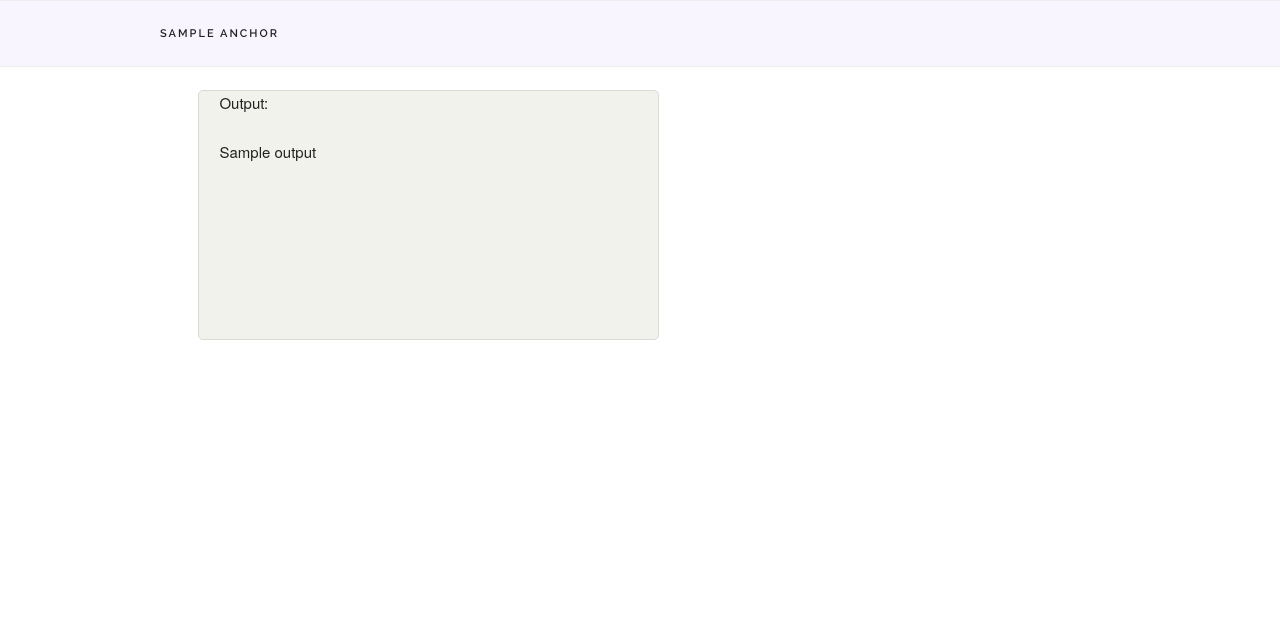
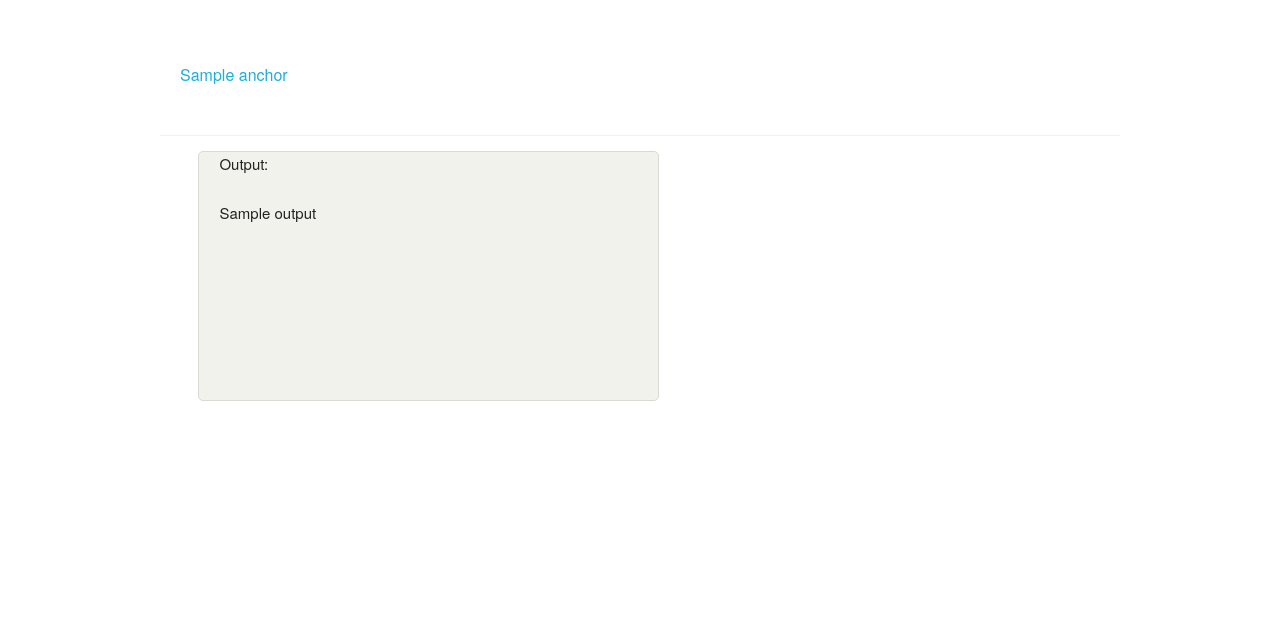
Before and after one commit to mdeta/2014cp, a Python web app: template templates/form.html in a window 1280 px wide. Shown: the top 641 px of the page. Run offline with Jinja, Linux system fonts and the light colour scheme; the template is opened without the code that fills it: most values are stand-ins (such as "Sample title", 1, 10 or a date in 2020); some web fonts are replaced.

Commit message:
add nav bar, to fit responsive

```diff
--- a/static/css/custom.css
+++ b/static/css/custom.css
@@ -1,3 +1,158 @@
+/*
+ * Navigataur: A pure CSS responsive navigation menu
+ * Author: Mike King (@micjamking)
+ */
+
+/*
+    Notes:
+
+    - Media queries should be edited in both style sections if you require
+      a different breakpoint for your navigation.
+
+    - Toggle class & menu anchor tags in list items have box-sizing: border-box
+      style property to allow padding inside the container without conflicting with layout.
+
+*/
+
+
+/*--------------------------------
+ Functional Styles (Required)
+---------------------------------*/
+
+.header { position: relative; }
+#toggle, .toggle { display: none; }
+.menu > li { list-style: none; float:left;  }
+
+/* Nicolas Gallagher micro clearfix */
+.clearfix:before, .clearfix:after { display: table; content: ""; }
+.clearfix:after { clear: both; }
+
+@media only screen and (max-width: 768px){
+    .menu { display: none; opacity: 0; width: 100%; position: absolute; right: 0; }
+    .menu > li { display: block; width: 100%; margin: 0; }
+    .menu > li > a { display: block; width: 100%; text-decoration: none; -webkit-box-sizing: border-box; -moz-box-sizing: border-box; box-sizing: border-box; }
+    .toggle { display: block; position: relative; cursor: pointer; -webkit-touch-callout: none; -webkit-user-select: none; user-select: none; }
+    #toggle:checked + div .menu { display: block; opacity: 1;}
+}
+
+
+/*--------------------------------
+ Presentation Styles (Editable)
+---------------------------------*/
+.header{
+    min-height: 100px;
+    height: 100%;
+    padding: 0 20px;
+    background: #FFFFFF;
+}
+
+.header > h1 {
+    float: left;
+    padding: 30px 0 0;
+    font-style: italic;
+    font-family: Georgia;
+    font-size: 28px;
+    color: #DFDFDF;
+}
+
+.nav{
+    display: block;
+    float: right;
+}
+
+.nav, .menu, .menu > li, .menu > li > a{
+    height: 100%;
+}
+
+.menu > li > a{
+    display: block;
+    padding: 42px 20px;
+    text-decoration: none;
+    font-weight: normal;
+    font-size: 16px;
+    line-height: 1;
+    -webkit-box-sizing: border-box;
+    -moz-box-sizing: border-box;
+    box-sizing: border-box;
+    -webkit-transition: all 0.25s linear;
+    -moz-transition: all 0.25s linear;
+    -o-transition: all 0.25s linear;
+    transition: all 0.25s linear;
+}
+
+.menu > li > a:hover, .menu > li > a:focus{
+    background: #F2F2F2;
+    box-shadow: inset 0px 5px #51C1F1;
+    color: #51C1F1;
+    padding: 50px 20px 34px;
+}
+
+.toggle{
+    z-index: 2;
+}
+
+@media only screen and (max-width: 768px){
+    .menu{
+        background: #FFFFFF;
+        border-top: 1px solid #51C1F1;
+    }
+
+    .menu, .menu > li, .menu > li > a{
+        height: auto;
+    }
+
+    .menu > li > a{
+        padding: 15px 15px;
+    }
+
+    .menu > li > a:hover, .menu > li > a:focus{
+        background: #F2F2F2;
+        box-shadow: inset 5px 0px #51C1F1;
+        padding: 15px 15px 15px 25px;
+    }
+
+    .toggle:after {
+        content: attr(data-open);
+        display: block;
+        width: 200px;
+        margin: 33px 0;
+        padding: 10px 50px;
+        background: #51C1F1;
+        -webkit-border-radius: 2px;
+        border-radius: 2px;
+        text-align: center;
+        font-size: 12px;
+        color: #FFFFFF;
+        -webkit-transition: all 0.5s linear;
+        -moz-transition: all 0.5s linear;
+        -o-transition: all 0.5s linear;
+        transition: all 0.5s linear;
+        -webkit-box-sizing: border-box;
+        -moz-box-sizing: border-box;
+        box-sizing: border-box;
+    }
+
+    .toggle:hover:after{
+        background: #45ABD6;
+    }
+
+    #toggle:checked + div .toggle:after{
+        content: attr(data-close);
+    }
+}
+
+@media only screen and (max-width: 479px){
+    .header > h1 {
+        text-align: center;
+    }
+    .header > h1, .nav, .toggle:after{
+        float: none;
+    }
+    .toggle:after {
+        text-align: center; width: 100%;
+    }
+}
+
 html {
     position: relative;
     min-height: 100%;
@@ -6,51 +161,12 @@ body {
     margin: 0 0 100px; /* bottom = footer height */
 }
 
-.navbar {
-    left: 0;
-    position: fixed;
-    top: 0;
-}
-.navbar,
-.navbar-spacer {
-    background: none repeat scroll 0 0 #F9F5FF;
-    border-bottom: 1px solid #eee;
-    border-top: 1px solid #eee;
-    display: block;
-    height: 6.5rem;
-    width: 100%;
-    z-index: 99;
-}
-
-.navbar-list {
-    list-style: outside none none;
-    margin-bottom: 0;
-}
-
-.navbar-item {
-    float: left;
-    margin-bottom: 0;
-    position: relative;
-}
-
-.navbar-link {
-    color: #222;
-    font-size: 11px;
-    font-weight: 600;
-    letter-spacing: 0.2rem;
-    line-height: 6.5rem;
-    margin-right: 35px;
-    text-decoration: none;
-    text-transform: uppercase;
-    display: block;
-}
-
-.navbar-list {
-    list-style: outside none none;
+.nav{
+    border-bottom: 0.1px solid #f1f2eb;
 }
 
 .content{
-    margin-top: 6em;
+    margin-top: 1em;
 }
 
 .center{
--- a/templates/nav.html
+++ b/templates/nav.html
@@ -1,9 +1,13 @@
-<nav class="navbar">
-    <div class="container">
-      <ul class="navbar-list">
-        {% for link, name in anchors %}
-            <li class="navbar-item"><a class="navbar-link" href="{{link}}">{{name}}</a></li>
-        {% endfor %}
-      </ul>
+<div class="row">
+    <div class="nav twelve columns">
+        <input type="checkbox" id="toggle" />
+        <div>
+            <label for="toggle" class="toggle" data-open="Main Menu" data-close="Close Menu" onclick></label>
+            <ul class="menu">
+            {% for link, name in anchors %}
+                <li><a href="{{link}}">{{name}}</a></li>
+            {% endfor %}
+            </ul>
+        </div>
     </div>
-</nav>
+</div>
--- a/wsgi.py
+++ b/wsgi.py
@@ -76,7 +76,6 @@ cherrypy.config.update({'error_page.404': error_page_404})
 
 root = Final()
 
-import std
 import imp
 
 for i in range(1, 2):
```
Also changed, not shown: 3 other files.
